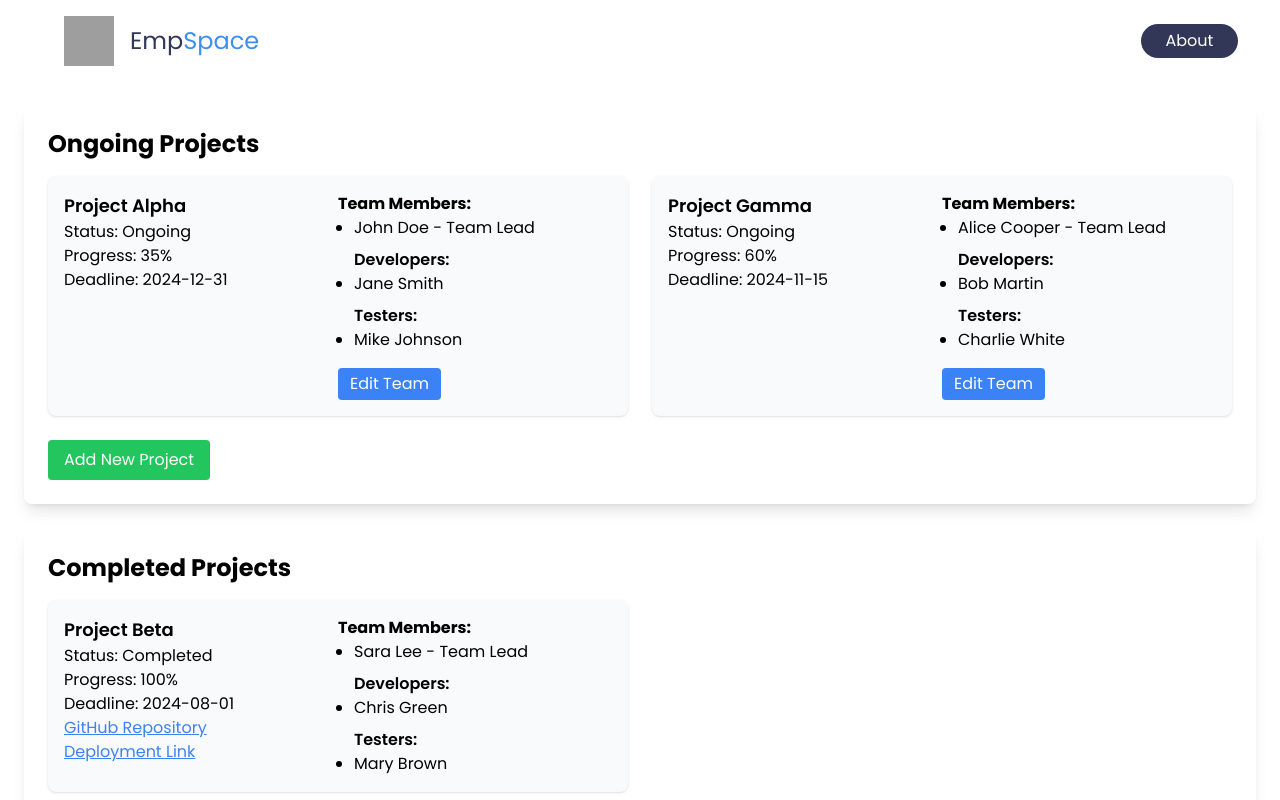
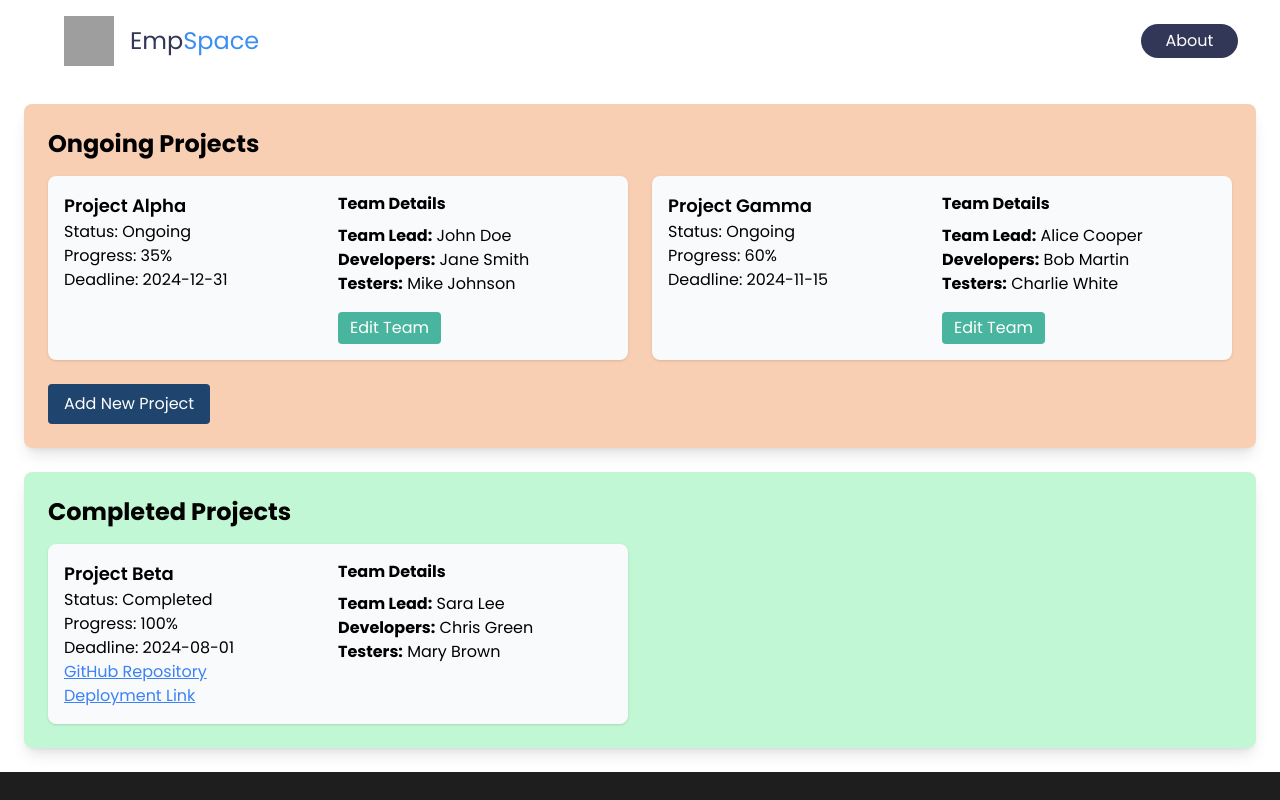
Before and after one commit to sayandip-ghosh/EMS, a React (Vite) app in the folder frontend/: page /admin/projects in a window 1280 px wide. Shown: the top 800 px of the page. Built offline with nearby package versions, Linux system fonts and the light colour scheme; grey boxes are pictures that could not be loaded; a web font is replaced by a local one.

Commit message:
Update AdminProjects.jsx

```diff
--- a/frontend/src/Components/Projects/AdminProjects.jsx
+++ b/frontend/src/Components/Projects/AdminProjects.jsx
@@ -66,9 +66,11 @@ const ProjectComponent = ({ projectsData, membersData }) => {
   };
 
   return (
-    <div className="p-6 space-y-6">
+    <div className="p-6 space-y-6 font-poppins">
       {/* Ongoing Projects Section */}
-      <section className="bg-white shadow-lg rounded-lg p-6">
+      <section
+      style={{ backgroundColor: 'rgba(242, 159, 103, 0.5)' }}
+      className="shadow-lg rounded-lg p-6">
         <h2 className="text-2xl font-bold mb-4">Ongoing Projects</h2>
         <div className="grid grid-cols-1 md:grid-cols-2 gap-6">
           {projectsData
@@ -97,34 +99,12 @@ const ProjectComponent = ({ projectsData, membersData }) => {
 
                 {/* Right side - Team Members */}
                 <div className="w-1/2">
-                  <h4 className="font-bold">Team Members:</h4>
-                  <ul className="pl-4 list-disc">
-                    {/* Team Lead */}
-                    {project.team.filter(member => member.assign === "Team Lead").map((member) => (
-                      <li key={member.id}>
-                        {member.name} - {member.assign}
-                      </li>
-                    ))}
-
-                    {/* Developers */}
-                    <h5 className="mt-2 font-semibold">Developers:</h5>
-                    {project.team.filter(member => member.assign === "Developer").map((member) => (
-                      <li key={member.id}>
-                        {member.name}
-                      </li>
-                    ))}
-
-                    {/* Testers */}
-                    <h5 className="mt-2 font-semibold">Testers:</h5>
-                    {project.team.filter(member => member.assign === "Tester").map((member) => (
-                      <li key={member.id}>
-                        {member.name}
-                      </li>
-                    ))}
-                  </ul>
-
+                  <h4 className="font-bold mb-2">Team Details</h4>
+<p><strong>Team Lead:</strong> {project.team.find(member => member.assign === "Team Lead")?.name || 'None'}</p>
+<p><strong>Developers:</strong> {project.team.filter(member => member.assign === "Developer").map(member => member.name).join(', ') || 'None'}</p>
+<p><strong>Testers:</strong> {project.team.filter(member => member.assign === "Tester").map(member => member.name).join(', ') || 'None'}</p>
                   <button
-                    className="mt-4 bg-blue-500 text-white py-1 px-3 rounded"
+  className="mt-4 bg-[#4AB59F] text-white py-1 px-3 rounded transition duration-300 ease-in-out hover:bg-[#3a9b7f] transform hover:scale-105"
   onClick={() => handleEditTeam(project)}
 >
   Edit Team
@@ -134,7 +114,7 @@ const ProjectComponent = ({ projectsData, membersData }) => {
             ))}
         </div>
         <button
-          className="mt-6 bg-green-500 text-white py-2 px-4 rounded"
+  className="mt-6 bg-[#1f456e] text-white py-2 px-4 rounded transition duration-300 ease-in-out hover:bg-[#163b54] transform hover:scale-105"
   onClick={handleAddProject}
 >
   Add New Project
@@ -142,13 +122,15 @@ const ProjectComponent = ({ projectsData, membersData }) => {
       </section>
 
       {/* Completed Projects Section */}
-      <section className="bg-white shadow-lg rounded-lg p-6">
+      <section
+      style={{ backgroundColor: 'rgba(187, 247, 208, 0.9)' }}
+      className="shadow-lg rounded-lg p-6">
         <h2 className="text-2xl font-bold mb-4">Completed Projects</h2>
         <div className="grid grid-cols-1 md:grid-cols-2 gap-6">
           {projectsData
             .filter((project) => project.status === 'Completed')
             .map((project) => (
-              <div key={project.id} className="bg-gray-50 p-4 rounded-lg shadow flex justify-between">
+              <div key={project.id} className="bg-gray-50 p-4 rounded-lg shadow flex justify-between transition duration-300 ease-in-out transform hover:scale-105">
                 <div className="w-1/2">
                   <h3 className="text-lg font-semibold">{project.name}</h3>
                   <p>Status: {project.status}</p>
@@ -181,31 +163,10 @@ const ProjectComponent = ({ projectsData, membersData }) => {
                 </div>
 
                 <div className="w-1/2">
-                  <h4 className="font-bold">Team Members:</h4>
-                  <ul className="pl-4 list-disc">
-                    {/* Team Lead */}
-                    {project.team.filter(member => member.assign === "Team Lead").map((member) => (
-                      <li key={member.id}>
-                        {member.name} - {member.assign}
-                      </li>
-                    ))}
-
-                    {/* Developers */}
-                    <h5 className="mt-2 font-semibold">Developers:</h5>
-                    {project.team.filter(member => member.assign === "Developer").map((member) => (
-                      <li key={member.id}>
-                        {member.name}
-                      </li>
-                    ))}
-
-                    {/* Testers */}
-                    <h5 className="mt-2 font-semibold">Testers:</h5>
-                    {project.team.filter(member => member.assign === "Tester").map((member) => (
-                      <li key={member.id}>
-                        {member.name}
-                      </li>
-                    ))}
-                  </ul>
+                  <h4 className="font-bold mb-2">Team Details</h4>
+                  <p><strong>Team Lead:</strong> {project.team.find(member => member.assign === "Team Lead")?.name || 'None'}</p>
+<p><strong>Developers:</strong> {project.team.filter(member => member.assign === "Developer").map(member => member.name).join(', ') || 'None'}</p>
+<p><strong>Testers:</strong> {project.team.filter(member => member.assign === "Tester").map(member => member.name).join(', ') || 'None'}</p>
                 </div>
               </div>
             ))}
@@ -272,7 +233,7 @@ const ProjectComponent = ({ projectsData, membersData }) => {
 
             {/* Save Button */}
             <button
-              className="mt-4 bg-green-500 text-white py-2 px-4 rounded"
+              className="mt-4 bg-green-500 text-white py-2 px-4 rounded transition duration-300 ease-in-out hover:bg-[#009E60] transform hover:scale-105"
               onClick={handleSaveProject}
             >
               {isNewProject ? 'Add Project' : 'Save Team'}
```
Lines whose indentation alone changed are shown as unchanged.
